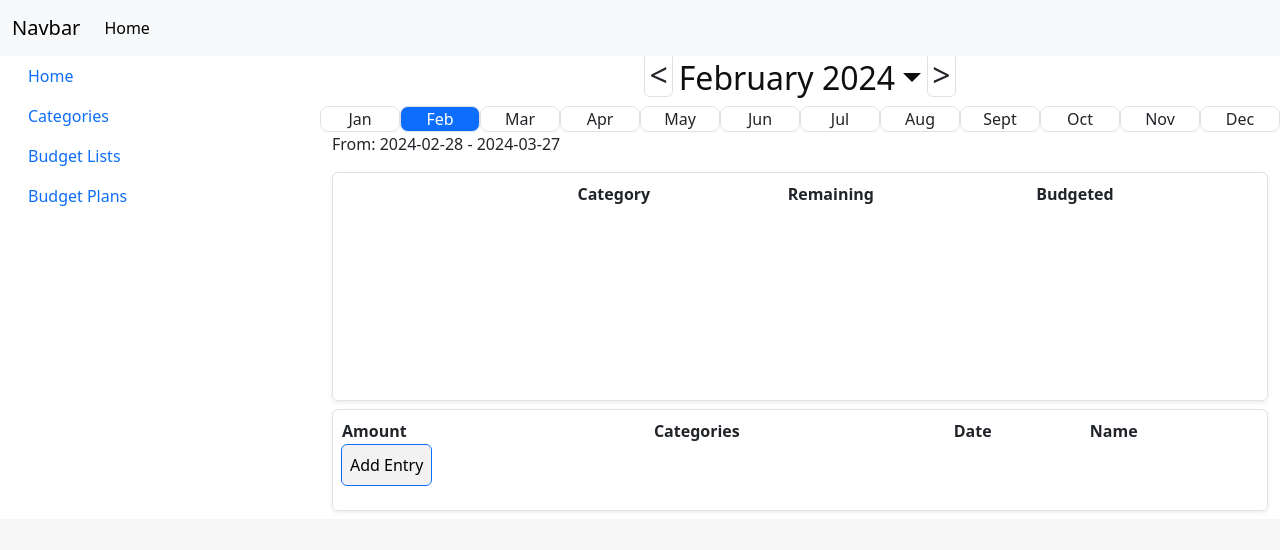
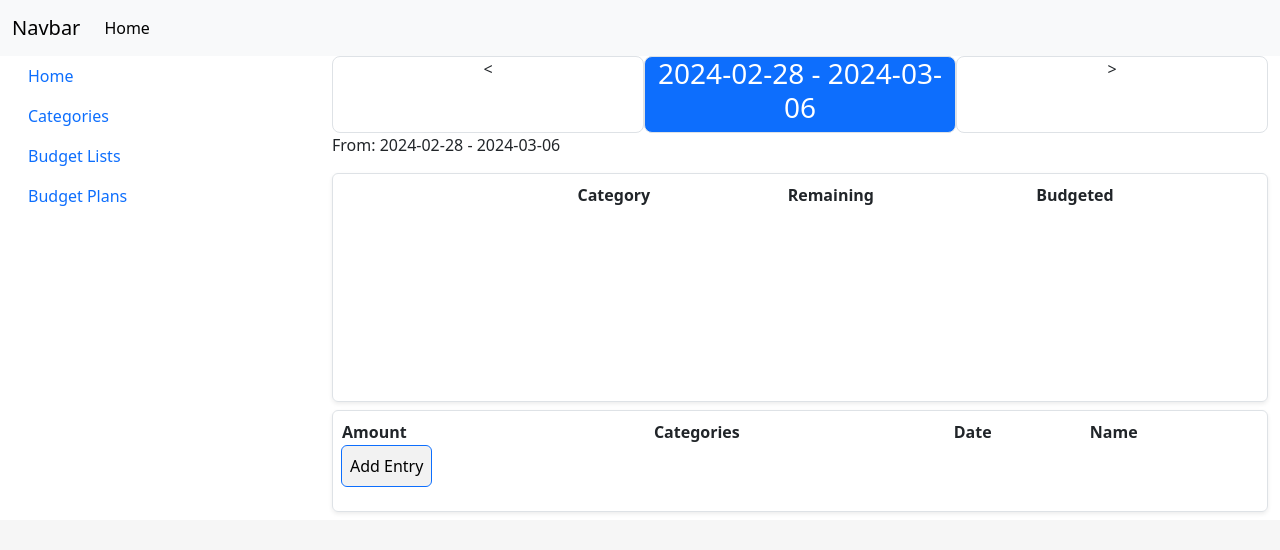
Before and after one commit to Injourn/Nudget, a React (Vite) app: page /home in a window 1280 px wide. Shown: the top 550 px of the page. Built offline with nearby package versions, Linux system fonts and the light colour scheme.

Commit message:
add weekly view to budget calendar

```diff
--- a/src/components/BudgetView.tsx
+++ b/src/components/BudgetView.tsx
@@ -23,8 +23,8 @@ function BudgetView(props:any){
     },[props]);
 
 
-    let startDate = budget?.start_date ?? budgetDate;
-    let endDate = budget?.end_date ?? setAdjacentMonth(budgetDate);
+    let startDate = budget?.start_date ?? props.startDate ?? budgetDate;
+    let endDate = budget?.end_date ?? props.endDate ?? setAdjacentMonth(budgetDate);
 
     return (
         <>
--- a/src/components/ui/BudgetCalendar.tsx
+++ b/src/components/ui/BudgetCalendar.tsx
@@ -2,24 +2,74 @@ import { useEffect, useState } from "react";
 import BudgetView from "../BudgetView";
 import callTauri from "../../functions/CallTauri";
 import BudgetPlanModel from "../../models/BudgetPlanModel";
+import Cycle from "../../models/Cycle";
 
 
 function BudgetCalendar(){
     const currentDate:Date = new Date();
-    let monthsAbbr = ["Jan","Feb","Mar","Apr","May",
-        "Jun","Jul","Aug","Sept","Oct","Nov","Dec"];
-    let months = ["January","February","March","April","May",
-        "June","July","August","September","October","November","December"];
-    let selectedMonthNumeric = currentDate.getMonth()
-    let [selectedMonth,setSelectedMonth] = useState<string>(monthsAbbr[selectedMonthNumeric]);
-    let [selectedYear,setSelectedYear] = useState<number>(currentDate.getFullYear());;
-    let exampleYearList = [2023,2024,2025];
     let [activeBudgetPlan,setActiveBudgetPlan] = useState<BudgetPlanModel>({} as BudgetPlanModel);
+    let [dateRange,setDateRange] = useState<string>(currentDate.getFullYear() + "-" + (currentDate.getMonth()).toLocaleString('en-US', {minimumIntegerDigits: 2, useGrouping:false}) + "-"
+    + (activeBudgetPlan.start_date_of_month ?? currentDate.getDate()));
+    let [startDate,setStartDate] = useState<string>();
+    let [endDate,setEndDate] = useState<string>();
     useEffect(() => {
         callTauri<BudgetPlanModel>("get_active_budget_plan").then(budgetPlan => setActiveBudgetPlan(budgetPlan));
     },[])
 
 
+    return(
+        <>
+            {activeBudgetPlan.cycle === Cycle.MONTHLY ?
+                <MonthlyCycle activeBudgetPlan={activeBudgetPlan} currentDate={currentDate} setDateRange={setDateRange}/> :
+            <WeeklyCycle currentDate={currentDate} setDateRange={setDateRange} setStartDate={setStartDate} setEndDate={setEndDate}
+                 biWeekly={activeBudgetPlan.cycle === Cycle.BIWEEKLY}/>}
+            <BudgetView startDate={startDate} endDate={endDate} budgetDateRange={dateRange}/>
+        </>
+    );
+}
+
+function WeeklyCycle(props:any){
+    let daySpread = props.biWeekly ? 14 : 7
+    let [startOfWeek,setStartOfWeek] = useState<Date>(props.currentDate);
+    let [endOfWeek,setEndOfWeek] = useState<Date>(() => {
+        let nextWeek = new Date(props.currentDate)
+        nextWeek.setDate(props.currentDate.getDate() + daySpread)
+        return nextWeek
+    });
+    useEffect(() => {
+        let nextWeek = new Date(startOfWeek)
+        nextWeek.setDate(startOfWeek.getDate() + daySpread)
+        setEndOfWeek(nextWeek);
+    },[props])
+    props.setStartDate(startOfWeek.toISOString().split("T")[0]);
+    props.setEndDate(endOfWeek.toISOString().split("T")[0]);
+    function addDaysToStartOfWeek(days:number){
+        let newDate:Date = startOfWeek;
+        newDate.setDate(newDate.getDate() + days);
+        let nextWeek:Date = new Date(newDate);
+        nextWeek.setDate(newDate.getDate() + daySpread);
+        setStartOfWeek(newDate);
+        setEndOfWeek(nextWeek);
+    }
+
+    return(
+        <div className="d-flex">
+            <div className="col text-center border rounded-3" onClick={() => addDaysToStartOfWeek(-daySpread)}>&lt;</div>
+            <div className="col text-center border rounded-3 bg-primary text-white"><h3>{startOfWeek.toISOString().split("T")[0] + " - " + endOfWeek.toISOString().split("T")[0]}</h3></div>
+            <div className="col text-center border rounded-3" onClick={() => addDaysToStartOfWeek(daySpread)}>&gt;</div>
+        </div>
+    )
+}
+
+function MonthlyCycle(props:any){
+    let monthsAbbr = ["Jan","Feb","Mar","Apr","May",
+        "Jun","Jul","Aug","Sept","Oct","Nov","Dec"];
+    let months = ["January","February","March","April","May",
+        "June","July","August","September","October","November","December"];
+    let selectedMonthNumeric = props.currentDate.getMonth()
+    let [selectedMonth,setSelectedMonth] = useState<string>(monthsAbbr[selectedMonthNumeric]);
+    let [selectedYear,setSelectedYear] = useState<number>(props.currentDate.getFullYear());;
+    let exampleYearList = [2023,2024,2025];
     let index = monthsAbbr.indexOf(selectedMonth);
 
     function setAdjacentMonth(direction:number){
@@ -34,8 +84,10 @@ function BudgetCalendar(){
         setSelectedMonth(monthsAbbr[index]);
     }
 
+    props.setDateRange(selectedYear + "-" + (index + 1).toLocaleString('en-US', {minimumIntegerDigits: 2, useGrouping:false}) + "-"
+        + (props.activeBudgetPlan.start_date_of_month ?? props.currentDate.getDate()));
 
-    return(
+    return (
         <>
             <div className="row">
                 <div className="text-center">
@@ -71,9 +123,8 @@ function BudgetCalendar(){
                     </>
                 )}
             </div>
-            <BudgetView budgetDateRange={selectedYear + "-" + (index + 1).toLocaleString('en-US', {minimumIntegerDigits: 2, useGrouping:false}) + "-" + (activeBudgetPlan.start_date_of_month ?? currentDate.getDate())}/>
         </>
-    );
+    )
 }
 
 export default BudgetCalendar;
```
Also changed, not shown: 1 other file (tests, documents, lock files or other folders).
